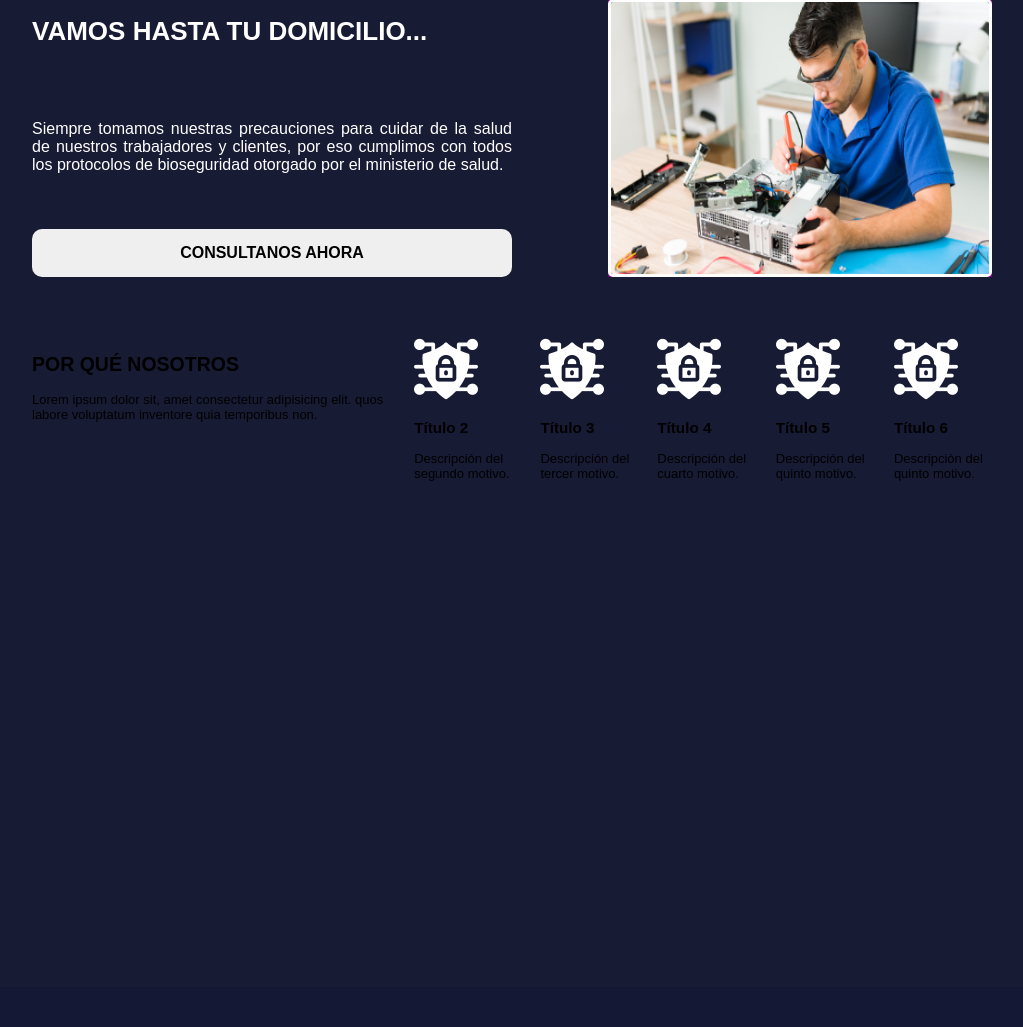
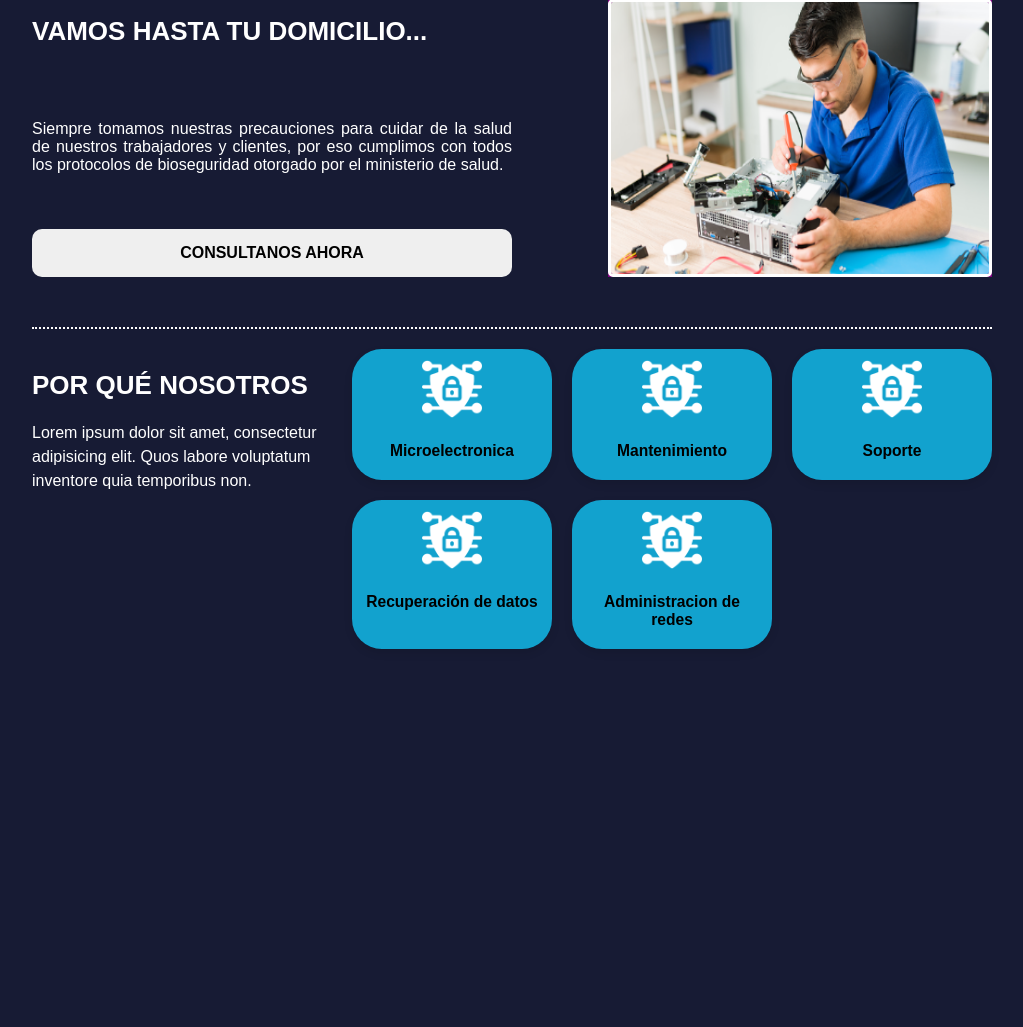
Before and after one commit to AmaliaMHCor/classcomputer, a PHP site: page / in a window 1280 px wide. Shown: the part 2759-3786 px from the top of the page, without its empty margins (128-1151 px from the left). Before the commit the page ends 3240 px from the top, so only its background shows below. Run offline with PHP 8.4, Linux system fonts and the light colour scheme.

Commit message:
nosotros p2

```diff
--- a/css/nosotros.css
+++ b/css/nosotros.css
@@ -1,39 +1,58 @@
 .container {
+    padding-top: 20px;
     width: 75%;
-            height: 650px;
-            margin: auto;
-            background: transparent;
-            display: grid;
+    height: 700px;
+    margin: 20px auto;
+    display: flex;
+    border-top: dotted 2px white;
+    align-items: flex-start; /* Alinea el contenido al inicio */
+    gap: 20px; /* Espacio entre la sección de texto y el grid */
   }
-        .container > h2 {
-            grid-column: 1/5;
-            grid-row: 1/2;
-            background: transparent;
-            margin: 0px;
-            line-height: 50px;
-            text-align: center;
+  .text-section {
+    flex: 1; /* Ocupa un espacio proporcional */
+    max-width: 300px; /* Ancho máximo de la sección de texto */
+  }
+  .text-section h2 {
+    font-size: 2em;
+    margin-bottom: 20px;
     color: white;
   }
+  .text-section p {
+
+    font-size: 16px;
+    text-align: left;
+    color: white;
+    line-height: 1.5;
+  }
   .grid {
-            display: flex;
-            gap: 20px;
-            margin-top: 10px;
-            padding: 0px 0px 30px 0px;
-            flex-direction: row;
-            justify-content: space-between;
-            width: 100%;
-            height: 100%;
-            background: transparent;
+    display: grid;
+    grid-template-columns: repeat(3, 1fr); /* Dos columnas en el grid */
+    gap: 20px; /* Espacio entre los elementos del grid */
+    flex: 2; /* Ocupa más espacio que la sección de texto */
   }
-        .grid .grid-item .txtnosotros h2 {
-            background: #f9f9f9;
-            padding: 20px;
-            /* border: 1px solid #ddd; */
-            border-radius: 5px;
-            text-align: justify;
-            color: white;
+  .grid-item {
+    background-color: #12a2ce;
+    padding: 10px;
+    border-radius: 30px;
+    text-align: center;
+    box-shadow: 0 4px 8px rgba(0, 0, 0, 0.1);
+    transition: transform 0.3s, box-shadow 0.3s;
   }
-
+  .grid-item img {
+    max-width: 60px; /* Tamaño máximo para la imagen */
+    margin-bottom: 10px;
+  }
+  .grid-item h3 {
+    margin: 10px 0;
+    font-size: 1.2em;
+  }
+  .grid-item p {
+    color: #666;
+  }
+  .grid-item:hover {
+    transform: translateY(-5px);
+    box-shadow: 0 6px 12px rgba(0, 0, 0, 0.2);
+  }
         /* .gird {
             grid-column: 1/5;
             grid-row: 2/4;
--- a/index.php
+++ b/index.php
@@ -6,6 +6,7 @@
     <meta name="viewport" content="width=device-width, initial-scale=1.0">
     <title>Document</title>
     <link rel="stylesheet" href="css/styles.css" type="text/css">
+    <link rel="stylesheet" href="css/nosotros.css" type="text/css">
 
 </head>
 
@@ -343,37 +344,31 @@
 
         </div>
         <div class="container">
+            <div class="text-section">
+                <h2>POR QUÉ NOSOTROS</h2>
+                <p>Lorem ipsum dolor sit amet, consectetur adipisicing elit. Quos labore voluptatum inventore quia temporibus non.</p>
+            </div>
             <div class="grid">
                 <div class="grid-item">
-                    <h2>POR QUÉ NOSOTROS</h2>
-                    <p>Lorem ipsum dolor sit, amet consectetur adipisicing elit. quos labore voluptatum inventore quia temporibus non.</p>
-                </div>
-                <div class="grid-item">
                     <img src="img/iconos/cyber-security.png" alt="Icono 2">
-                    <h3>Título 2</h3>
-                    <p>Descripción del segundo motivo.</p>
+                    <h3>Microelectronica</h3>
                 </div>
                 <div class="grid-item">
                     <img src="img/iconos/cyber-security.png" alt="Icono 3">
-                    <h3>Título 3</h3>
-                    <p>Descripción del tercer motivo.</p>
+                    <h3>Mantenimiento</h3>
                 </div>
                 <div class="grid-item">
                     <img src="img/iconos/cyber-security.png" alt="Icono 4">
-                    <h3>Título 4</h3>
-                    <p>Descripción del cuarto motivo.</p>
+                    <h3>Soporte</h3>
                 </div>
                 <div class="grid-item">
                     <img src="img/iconos/cyber-security.png" alt="Icono 5">
-                    <h3>Título 5</h3>
-                    <p>Descripción del quinto motivo.</p>
+                    <h3>Recuperación de datos</h3>
                 </div>
                 <div class="grid-item">
                     <img src="img/iconos/cyber-security.png" alt="Icono 5">
-                    <h3>Título 6</h3>
-                    <p>Descripción del quinto motivo.</p>
+                    <h3>Administracion de redes</h3>
                 </div>
-
             </div>
         </div>
     </div>
```
Lines whose indentation alone changed are shown as unchanged.
